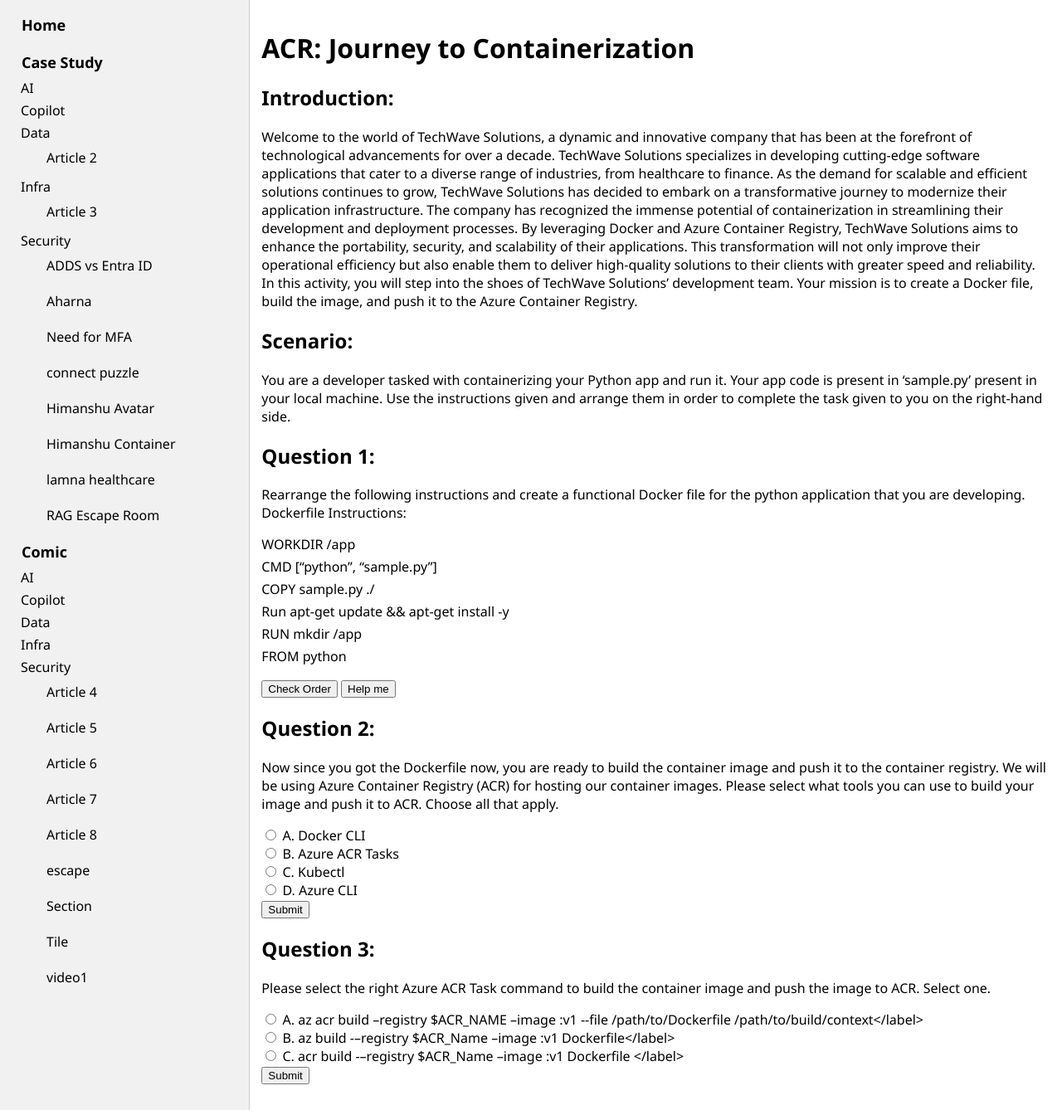
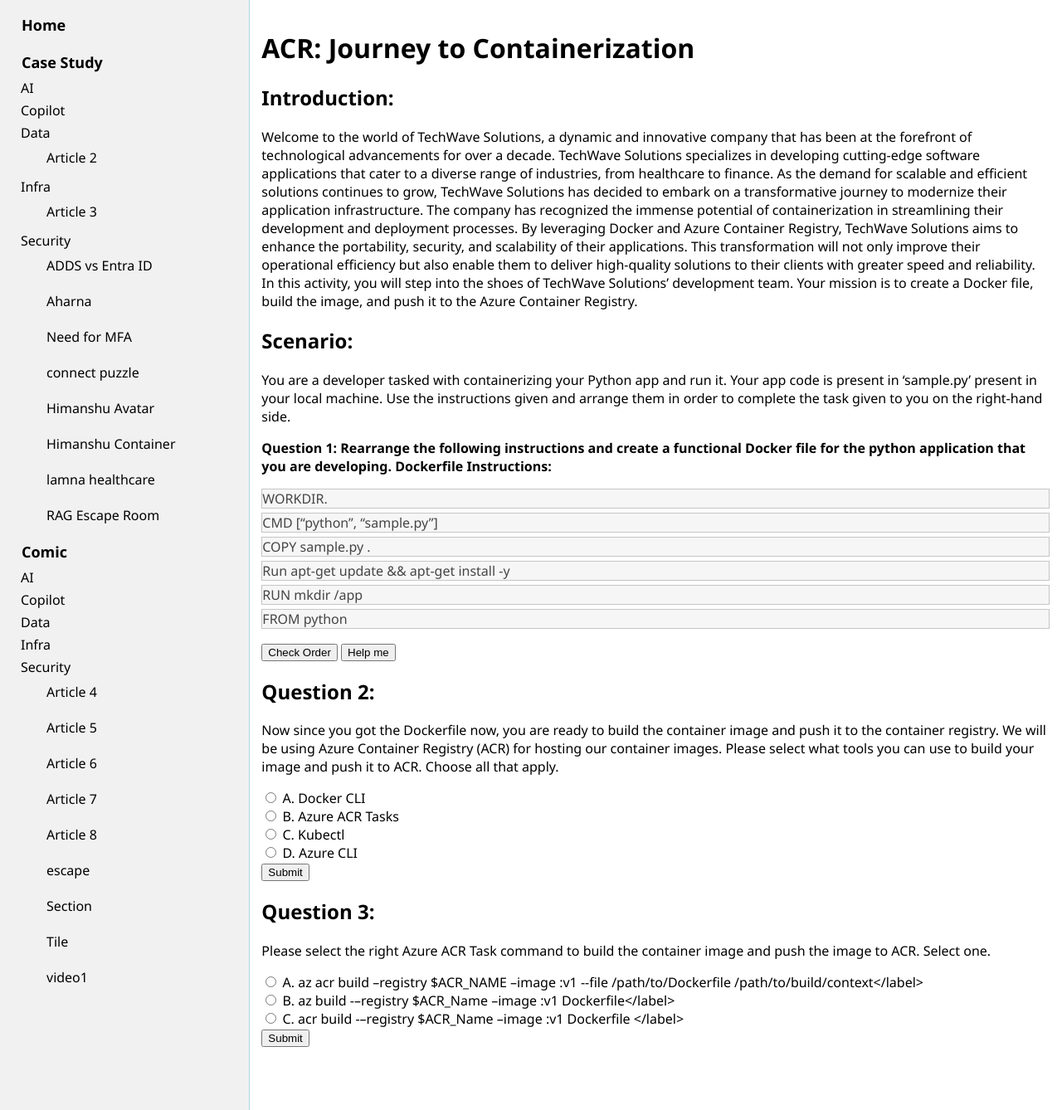
Before and after one commit to julietrajan/demo1, a Jekyll site: the page built from project-files/folder1/himanshucontainer.md, in a window 1280 px wide. Shown: the whole page at 83% size. Built offline with Jekyll 4.4.1, drawn with Linux system fonts in a browser that asks for light colours; nearby versions of some CDN libraries; some of the changed lines change nothing that is shown.

Commit message:
Update himanshucontainer.md

```diff
--- a/project-files/folder1/himanshucontainer.md
+++ b/project-files/folder1/himanshucontainer.md
@@ -18,26 +18,61 @@
 
 You are a developer tasked with containerizing your Python app and run it. Your app code is present in ‘sample.py’ present in your local machine. Use the instructions given and arrange them in order to complete the task given to you on the right-hand side.
 
-## Question 1:
 
-Rearrange the following instructions and create a functional Docker file for the python application that you are developing.
-Dockerfile Instructions:
+**Question 1: Rearrange the following instructions and create a functional Docker file for the python application that you are developing. Dockerfile Instructions:**
 
-<div class="column1">
-  <ul id="sortable-setup" class="styled-list">
-    <li class="ui-state-default" data-order="4">WORKDIR /app</li>
-    <li class="ui-state-default" data-order="6">CMD [“python”, “sample.py”]</li>
-    <li class="ui-state-default" data-order="5">COPY sample.py ./</li>
-    <li class="ui-state-default" data-order="2">Run apt-get update && apt-get install -y</li>
-    <li class="ui-state-default" data-order="3">RUN mkdir /app</li>
-    <li class="ui-state-default" data-order="1">FROM python</li>
-  </ul>
-</div>
+
+<ul id="sortable-setup" class="styled-list">
+  <li class="ui-state-default" data-order="4">WORKDIR.</li>
+  <li class="ui-state-default" data-order="6">CMD [“python”, “sample.py”]</li>
+  <li class="ui-state-default" data-order="5">COPY sample.py .</li>
+  <li class="ui-state-default" data-order="2">Run apt-get update && apt-get install -y</li>
+  <li class="ui-state-default" data-order="3">RUN mkdir /app</li>
+  <li class="ui-state-default" data-order="1">FROM python</li>
+</ul>
 
 <button onclick="checkOrderSetup()">Check Order</button>
 <button onclick="helpMeSetup()">Help me</button>
+
 <p id="feedback-setup"></p>
 
+<script src="https://code.jquery.com/jquery-3.6.0.min.js"></script>
+<script src="https://code.jquery.com/ui/1.12.1/jquery-ui.min.js"></script>
+<link rel="stylesheet" href="https://code.jquery.com/ui/1.12.1/themes/base/jquery-ui.css">
+
+<script>
+  $(function() {
+    $("#sortable-setup").sortable();
+    $("#sortable-setup").disableSelection();
+  });
+
+  function checkOrderSetup() {
+    var items = $("#sortable-setup li");
+    var correct = true;
+    items.each(function(index) {
+      if ($(this).data("order") !== index + 1) {
+        correct = false;
+      }
+    });
+    var feedback = document.getElementById("feedback-setup");
+    if (correct) {
+      feedback.textContent = "Correct order!";
+      feedback.style.color = "green";
+    } else {
+      feedback.textContent = "Incorrect order. Try again.";
+      feedback.style.color = "red";
+    }
+  }
+
+  function helpMeSetup() {
+    var items = $("#sortable-setup li").sort(function(a, b) {
+      return $(a).data("order") - $(b).data("order");
+    });
+    $("#sortable-setup").html(items);
+    document.getElementById("feedback-setup").textContent = "Here is the correct order.";
+    document.getElementById("feedback-setup").style.color = "blue";
+  }
+</script>
 
 ## Question 2:
 Now since you got the Dockerfile now, you are ready to build the container image and push it to the container registry. We will be using Azure Container Registry (ACR) for hosting our container images. Please select what tools you can use to build your image and push it to ACR. Choose all that apply.
```
